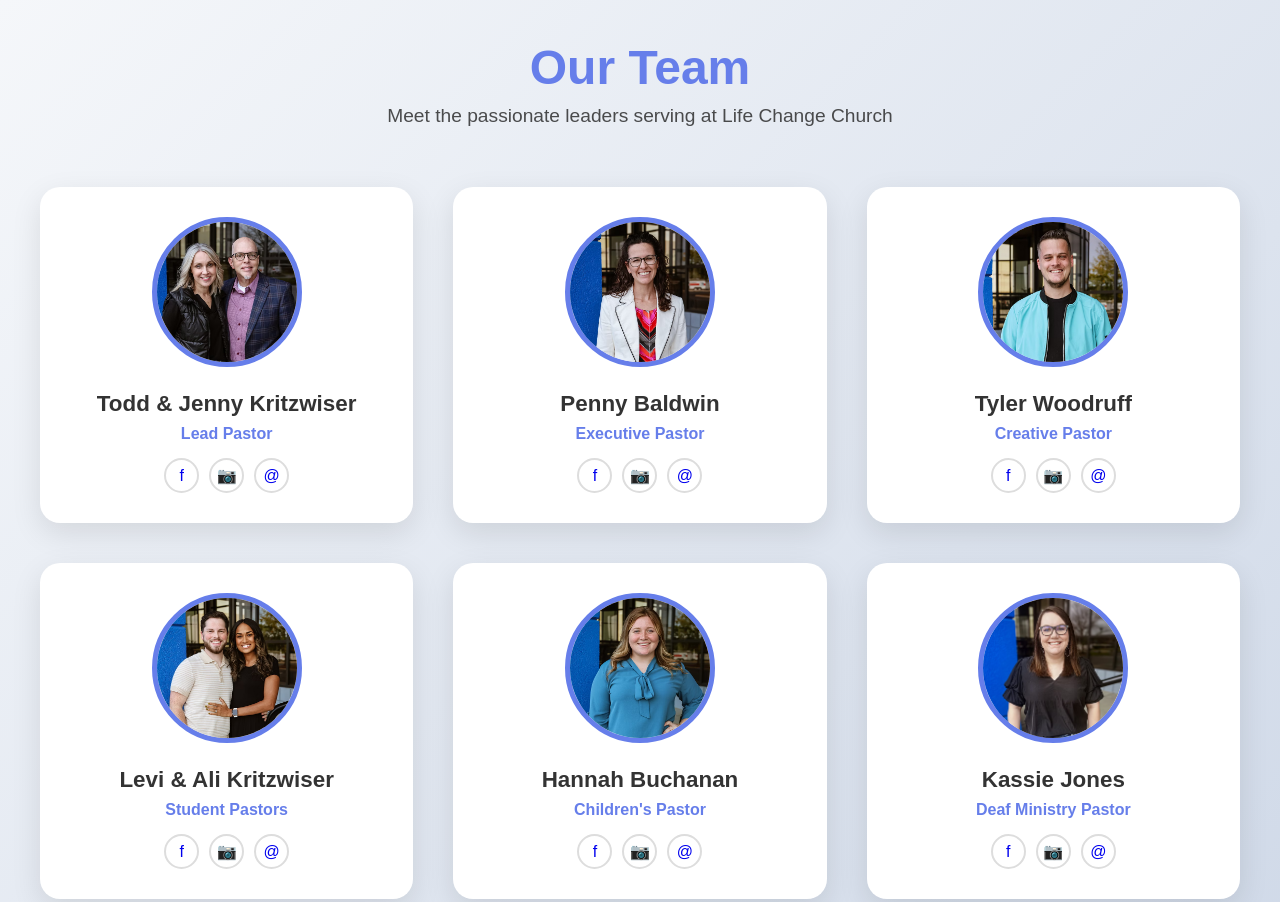
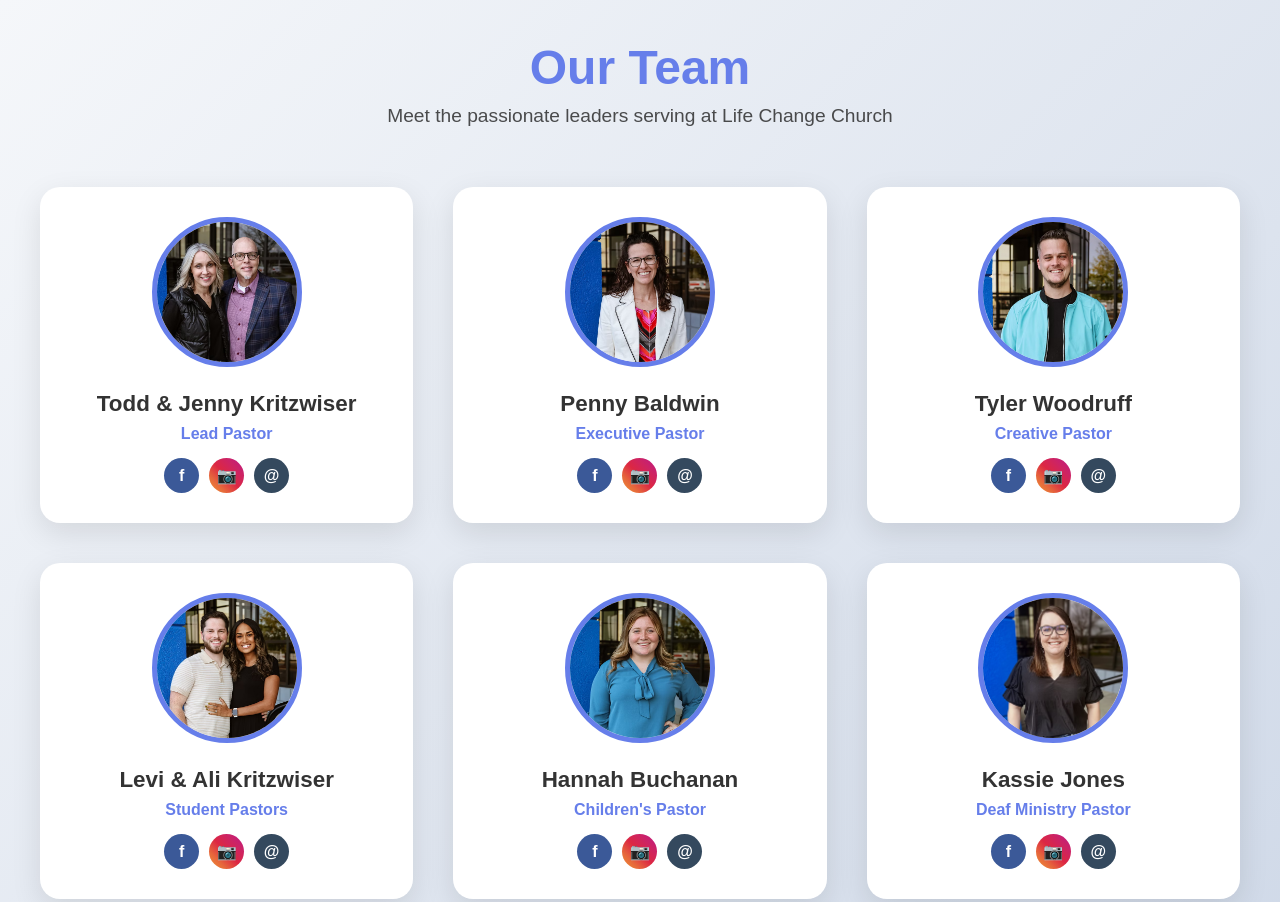
Before and after one commit to KingdomConf/life-change, a plain HTML site: page index.html in a window 1280 px wide. Shown: the top 902 px of the page. Drawn offline with Linux system fonts and the light colour scheme.

Commit message:
Update styles.css

```diff
--- a/styles.css
+++ b/styles.css
@@ -100,17 +100,21 @@
     justify-content: center;
     transition: all 0.3s ease;
     text-decoration: none;
-    overflow: hidden;
-    border: 2px solid #ddd;
+    color: white;
+    font-size: 16px;
+    font-weight: bold;
 }
 
-.social-icon img {
-    width: 35px !important;
-    height: 35px !important;
-    max-width: 35px !important;
-    max-height: 35px !important;
-    object-fit: cover;
-    border-radius: 50%;
+.social-icon.facebook {
+    background: #3b5998;
+}
+
+.social-icon.instagram {
+    background: linear-gradient(45deg, #f09433, #e6683c, #dc2743, #cc2366, #bc1888);
+}
+
+.social-icon.email {
+    background: #34495e;
 }
 
 .social-icon:hover {
```
